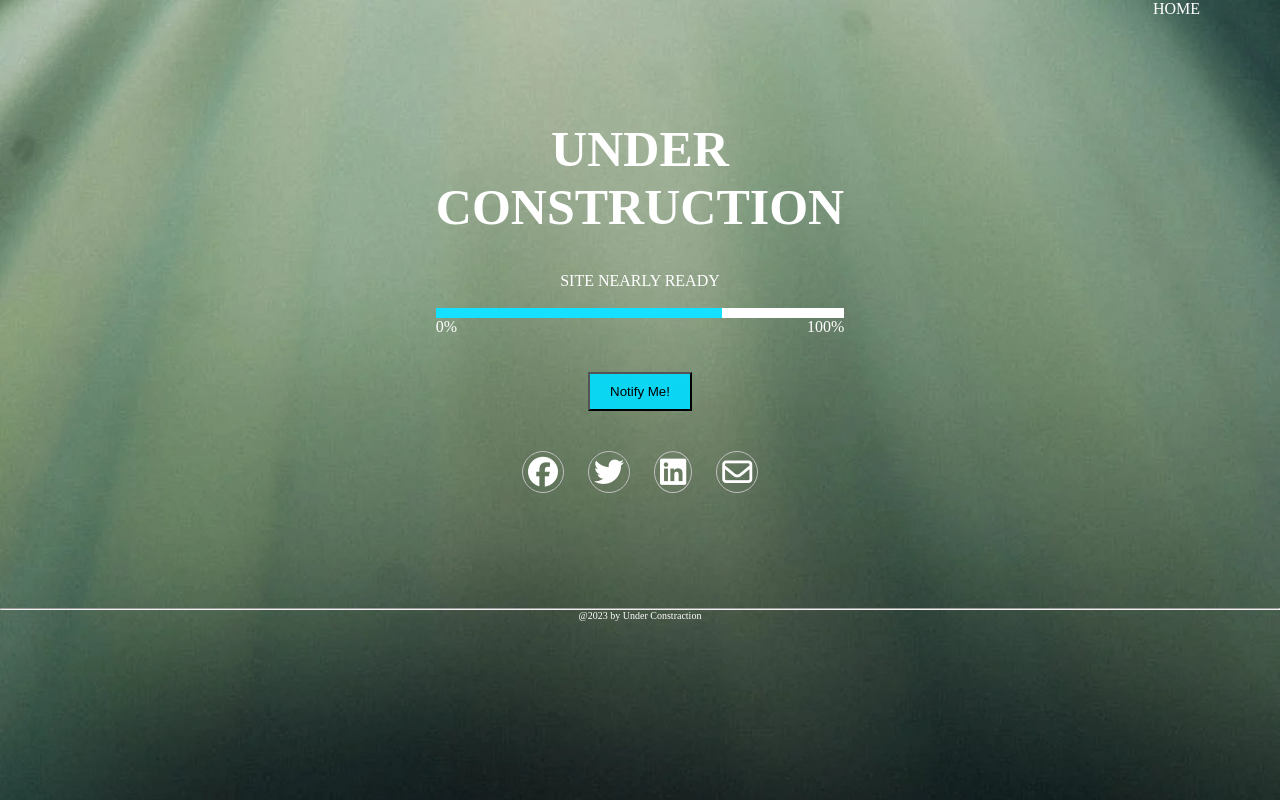
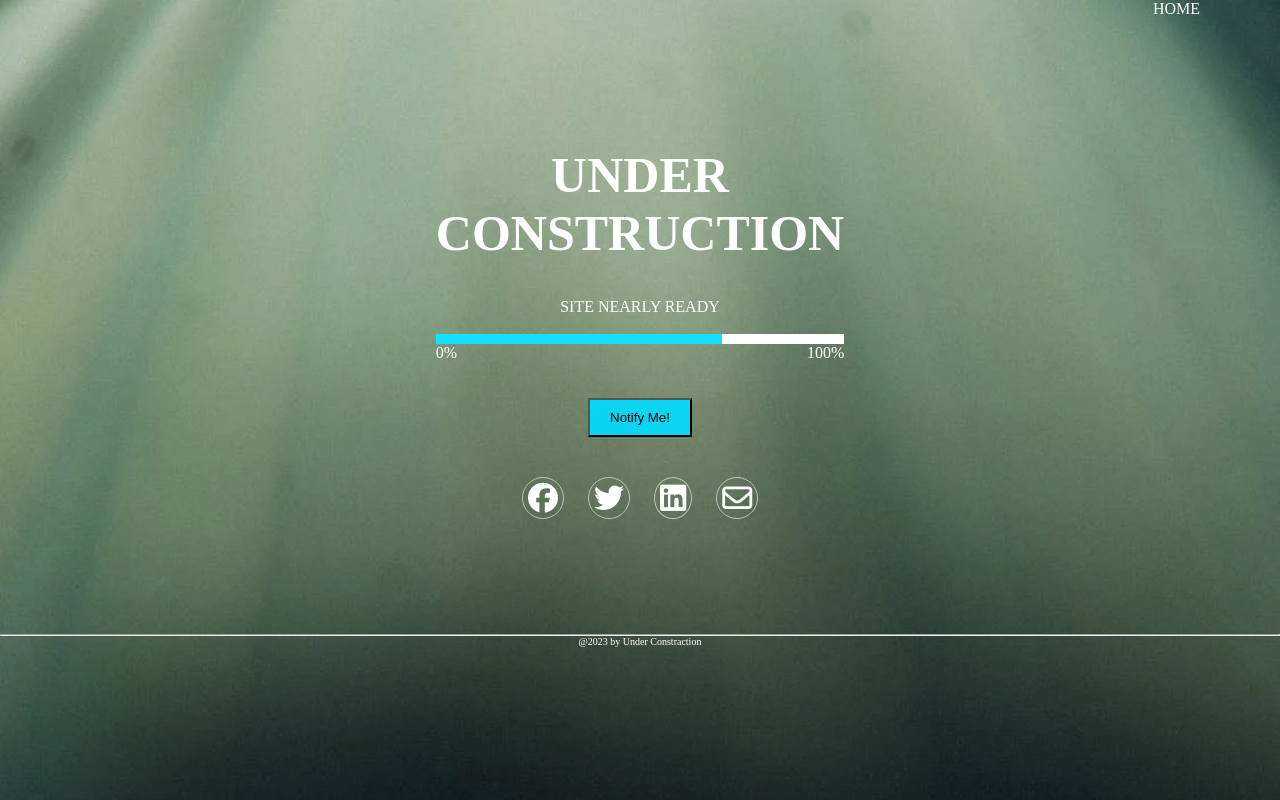
Before and after one commit to naraphan13/Homework3, a plain HTML site: page index.html in a window 1280 px wide. Drawn offline with Linux system fonts and the light colour scheme.

Commit message:
HW3-maragin4

```diff
--- a/style.css
+++ b/style.css
@@ -60,7 +60,7 @@ text-decoration: none;
 }
 .box{
    display: flex;
-   margin-top: 8%;
+   margin-top: 10%;
    justify-content: center;
     align-items: center;
     text-align: center;
```
